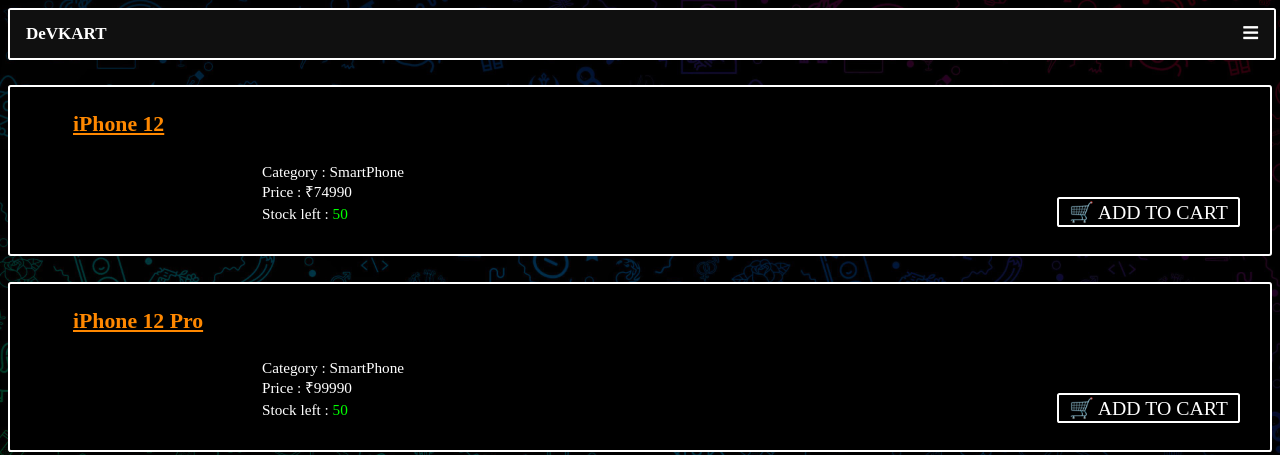
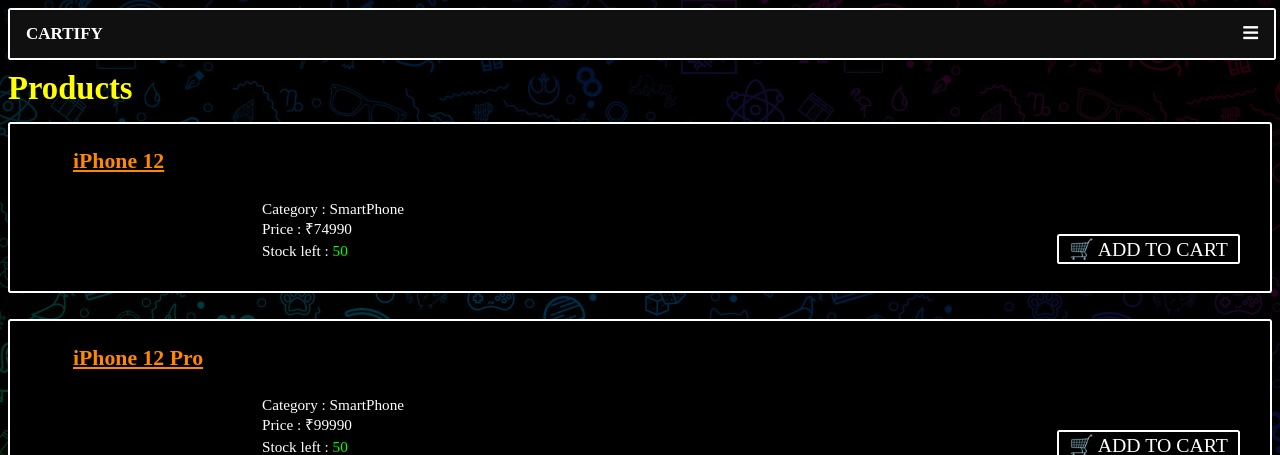
Before and after one commit to Vivek2k20/E_Shop-Version-1, a Flask app: page /products in a window 1280 px wide. Shown: the top 455 px of the page. Run offline with Flask 2, Linux system fonts and the light colour scheme; a user stored in the database is signed in; data comes from the database, SQL or seed files in the repository; some libraries are stand-ins or nearby versions.

Commit message:
Did small CSS changes,Changed Store name to Cartify,Remove option to change Secret Question in Profile,Adding Page Headers

```diff
--- a/Static/css/login.css
+++ b/Static/css/login.css
@@ -156,6 +156,7 @@
             font-size: 2.7vmax;
             color: #f60
         }
+        select,
         textarea {
             padding: 10px;
             border: 0;
--- a/Static/css/main.css
+++ b/Static/css/main.css
@@ -113,6 +113,15 @@
     color: #ddd;
     text-align: left;
     font-size: large;
+}
+
+.pagehead {
+    font-size: 1.5em;
+    font-weight: bold;
+    color: #ff0;
+    text-align: left;
+    position: relative;
+    top: 10px;
 }
 
 table,
--- a/Templates/addtocart.html
+++ b/Templates/addtocart.html
@@ -7,6 +7,7 @@
 
 {% block body %}
 <link rel="stylesheet" href="{{ url_for('static',filename='css/products.css')}}">
+<div class="pagehead" id="pagehead">Select Quantity</div>
 <div class = "product" id="product">
      <div id="h2" ><u>{{ product[0][1] }}</u></div>
     <div id="details">
--- a/Templates/base.html
+++ b/Templates/base.html
@@ -11,7 +11,7 @@
         </head>
         <body>
             <div class="topnav">
-                <a href="/" class="active" style="font-size=3vmax"><b>DeVKART</a></b>
+                <a href="/" class="active" style="font-size=3vmax"><b>CARTIFY</a></b>
                 <div id="myLinks">
                     <a href="/products">Products</a>
                     {% if currentuser['id']!=None %}
--- a/Templates/confirmorder.html
+++ b/Templates/confirmorder.html
@@ -7,6 +7,7 @@
 
 {% block body %}
 <link rel="stylesheet" href="{{ url_for('static',filename='css/profile.css')}}">
+<div class="pagehead" id="pagehead">Confirm Order</div>
 <div class="confirmorderheading" >Order will be delivered to : </div>
 <div class="profile" id="profile">
     <div id="name">{{currentuser['name']}}</div><br><br>
--- a/Templates/editprofile.html
+++ b/Templates/editprofile.html
@@ -1,7 +1,7 @@
 {% extends 'base.html' %}
 
 {% block head %}
-<title>{{currentuser['name']}}'s Profile</title>
+<title>Edit Profile</title>
 {% endblock %}
 {% block body %}
 <link rel="stylesheet" href="{{ url_for('static',filename='css/login.css')}}">
--- a/Templates/forgotpassword.html
+++ b/Templates/forgotpassword.html
@@ -8,8 +8,9 @@
 {% block body %}
 <link rel="stylesheet" href="{{ url_for('static',filename='css/login.css')}}">
 <div class = "regform">
-    <br><u><b>RESET PASSWORD</u></b><br><br><br><br>
+    <br><u><b>RESET PASSWORD</u></b><br><br>
     <div id="actualform">
+    <u><b><font color="#f00">Since we encrypt your passwords and answers to Secret Questions before storing,we ourselves dont have access to them.Hence,There is no way to recover your account if you forget password,question as well as answer to your secret question.</b></u></font><br><br>
     <form action="/forgotpassword" method="POST">
         <label for="email">Email : </label>
         <input type="email" autocomplete="off" id="email" name="email" placeholder="Enter a valid Email" required>
--- a/Templates/login.html
+++ b/Templates/login.html
@@ -26,7 +26,7 @@
         {% endif %}
         <a href="/forgotpassword"><b><font color="#fff">Forgot Password?</a></b></font>
         <br><br><br>
-        <a href="/signup"><b>New to Devkart? Register here!</a></b>
+        <a href="/signup"><b>New to Cartify? Register here!</a></b>
         </div>
     </div>
     {% if successmsg %}
--- a/Templates/orders.html
+++ b/Templates/orders.html
@@ -10,6 +10,7 @@
 {% if orders|length <1 %}
     <h4 style="font-size:1.5vmax;">No orders have been placed yet!</h4>
 {% else %}
+    <div class="pagehead" id="pagehead">Confirm Order</div>
     {% for i in orders %}
         <div class="order" id="order ">
             <div id="h2" ><u>Order Id #{{ i[0] }}</u></div>
--- a/Templates/products.html
+++ b/Templates/products.html
@@ -1,7 +1,7 @@
 {% extends 'base.html' %}
 
 {% block head %}
-
+<title>Products</title>
 {% endblock %}
 
 {% block body %}
@@ -9,6 +9,7 @@
 {% if products|length <1 %}
     <div class="noitemincart">Sorry! No products found!</div>
 {% else %}
+    <div class="pagehead" id="pagehead">Products</div>
     {% for i in products %}
         <div class="product" id="product ">
             <div id="h2" ><u>{{ i[1] }}</u></div>
--- a/Templates/profile.html
+++ b/Templates/profile.html
@@ -7,6 +7,7 @@
 
 {% block body %}
 <link rel="stylesheet" href="{{ url_for('static',filename='css/profile.css')}}">
+<div class="pagehead" id="pagehead">Your Profile</div>
 <div class="profile" id="profile">
     <div id="name">{{currentuser['name']}}</div><br>
     <div id="details">
@@ -18,7 +19,6 @@
         <div id="orders"><a href="/orders">Orders</a></div><br>
         <div id="edit"><a href="/editprofile" id="edit">Edit Profile</a></div><br>
         <div id="impchangep"><a href="/resetpassword">Reset Password</a></div><br>
-        <div id="impchangeq"><a href="/changesecretquestion">Change Secret Question/Answer</a></div><br>
         <div id="delete"><a href="/deleteprofile" id="delete">Delete</a></div><br>
     </div>
 </div>
--- a/Templates/signup.html
+++ b/Templates/signup.html
@@ -35,7 +35,7 @@
         <label for="address">Address : </label>
         <textarea id="address" autocomplete="off" name="address" cols="30" rows="10" placeholder="Enter your address" required></textarea>
         <br><br>
-        <u><b><font color="#f00">Since we encrypt your passwords and answers to Secret Questions before storing,we ourselves dont have access to them.Hence,There is no way to recover your account if you forget password,question as well as answer to your secret question.So,Please select a secret question carefully and remember both the question and answer.Try to keep the answer one worder so that you do not forget it.You can always change this question and password later in your profile after logging in.</b></u></font>
+        <u><b><font color="#f00">Choose a secret question and answer to recover your account in case you forget your password.Select one which only you know the answer to.Try not to have easily guessable answers like "Father,Mother,Sister,Brother".</b></u></font>
         <br><br>
         <label for="question">Question :</label>
         <select name="question" id="question">
--- a/Templates/vieworderdetails.html
+++ b/Templates/vieworderdetails.html
@@ -1,12 +1,13 @@
 {% extends 'base.html' %}
 
 {% block head %}
-
+<title>Order ID #{{ order[0][0] }}</title>
 {% endblock %}
 
 
 {% block body %}
 <link rel="stylesheet" href="{{ url_for('static',filename='css/orders.css')}}">
+<div class="pagehead" id="pagehead">Order Details :</div>
 <div class="ordersummary" id="ordersummary ">
     <div id="h2" >ORDER ID #{{ order[0][0] }}</div>
     <div id="details">
--- a/app.py
+++ b/app.py
@@ -644,7 +644,7 @@ def loginuser():
                 session['User']=User(uid[0][0],name[0][0],None,email,phone[0][0],address[0][0],None,None).__dict__
                 g.db.commit()
                 g.db.close()
-                return render_template('index.html',currentuser=CurrentUser(),successmsg="Welcome "+CurrentUser()['name']+".")
+                return render_template('index.html',currentuser=CurrentUser(),successmsg="Welcome,"+CurrentUser()['name']+".")
             else:
                 g.db.rollback()
                 g.db.close()
@@ -1630,7 +1630,7 @@ def logout():
         if session['User']:
             a=CurrentUser()['name']
             session.pop('User',None)
-            return render_template('index.html',currentuser=CurrentUser(),successmsg="Thank you for shopping "+a+"!")
+            return render_template('index.html',currentuser=CurrentUser(),successmsg="Thank you for shopping,"+a+"!")
         else:
             return render_template('login.html',msg="Please Log in first!",currentuser=CurrentUser())
     except:
```
Also changed, not shown: Static/css/profile.css (+11 -22 lines), Templates/setsecretquestion.html (deleted).
